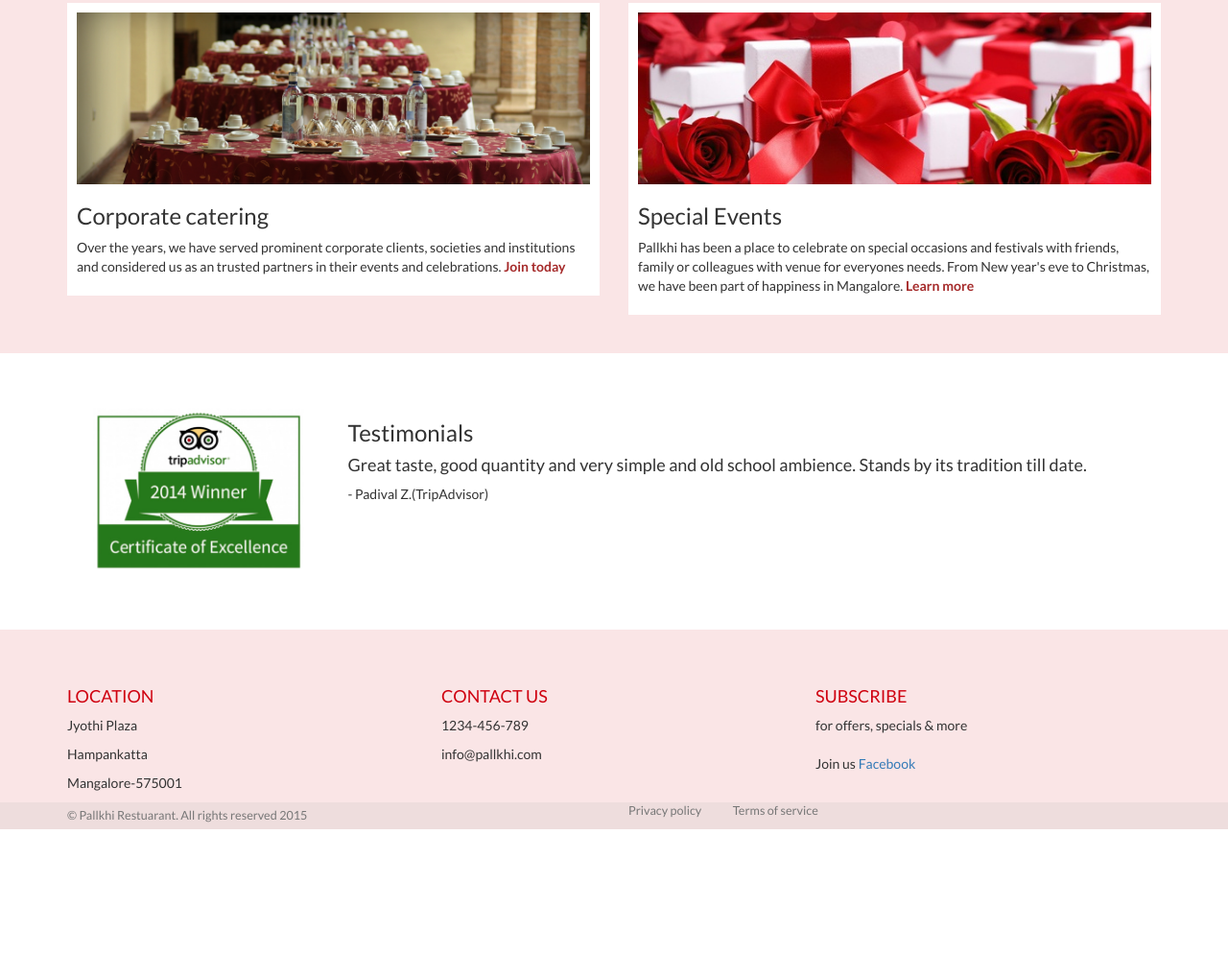
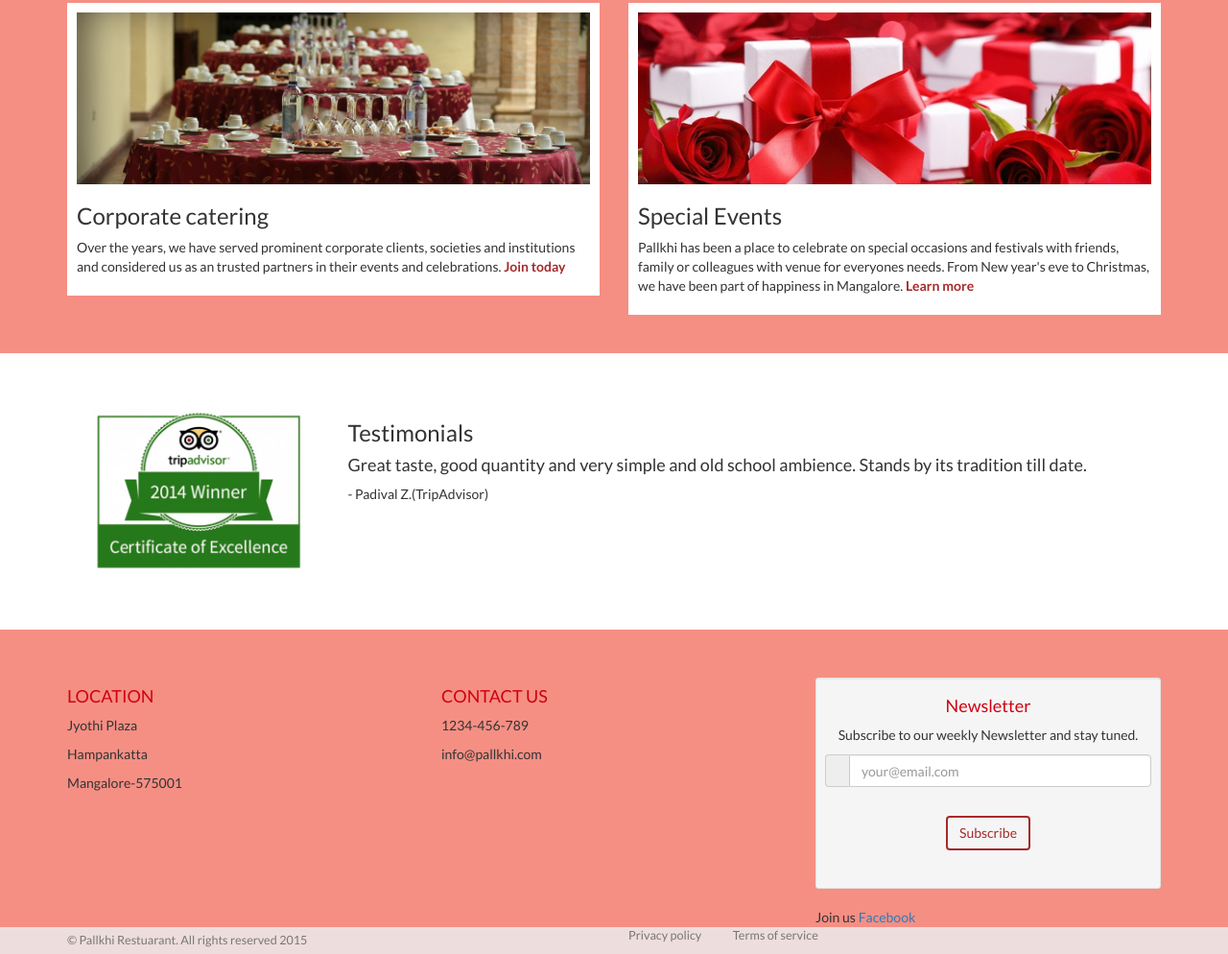
Before and after one commit to mangaloredesign/pallkhi, a plain HTML site: page index.html in a window 1280 px wide. Shown: the part 1406-2400 px from the top of the page at 96% size. Before the commit the page ends 2270 px from the top, so only its background shows below. Drawn offline with Linux system fonts and the light colour scheme.

Commit message:
subscribe added to indexpage

```diff
--- a/index.html
+++ b/index.html
@@ -145,7 +145,7 @@
 
 
   <!-- Corporate catering row-->
-  <div class="container-fluid" style="background:rgba(207,0,15,0.1);">
+  <div class="container-fluid" style="background:#F58F84;">
     <div class="container">
       <div class="row">
         <div class="col col-md-6 pull-center">
@@ -217,7 +217,7 @@ Testimonial 3.
 
 
   <!-- FOOTER -->
-  <div class="container-fluid" id="footer-top" style="background:rgba(207,0,15,0.1);">
+  <div class="container-fluid" id="footer-top" style="background:#F58F84;">
     <div class="container">
       <div class="row" style="margin-top:50px;">
         <div class="col col-md-4">
@@ -232,8 +232,21 @@ Testimonial 3.
           <p>info@pallkhi.com</p>
         </div>
         <div class="col col-md-4">
-          <h4>SUBSCRIBE</h4>
-           for offers, specials &amp; more<br><br>
+
+            <div class="thumbnail center well well-sm text-center">
+              <h4>Newsletter</h4>
+              <p>Subscribe to our weekly Newsletter and stay tuned.</p>
+              <form action="" method="post" role="form">
+                <div class="input-group">
+                  <span class="input-group-addon">
+                  <i class="fa fa-envelope"></i>
+                  </span>
+                  <input class="form-control" type="text" id="" name="" placeholder="your@email.com">
+                </div>
+                <input type="submit" value="Subscribe" class="btn btn-large btn-outline-inverse" style="margin:30px auto; border:2px solid brown;color:brown;background-color:inherit;" />
+              </form>
+            </div>
+
           Join us
           <a href="#">Facebook</a><span> </span>
         </div>
```
